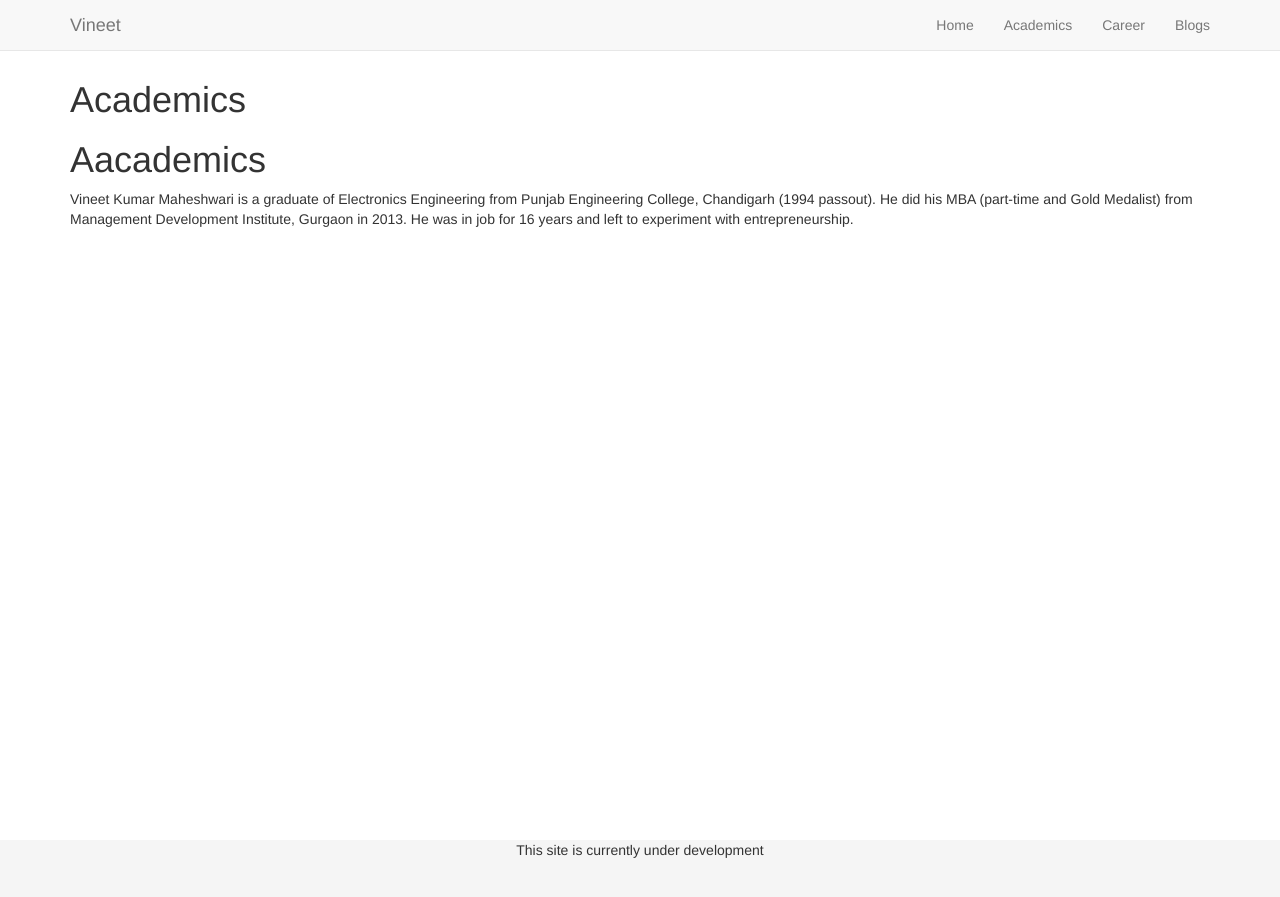
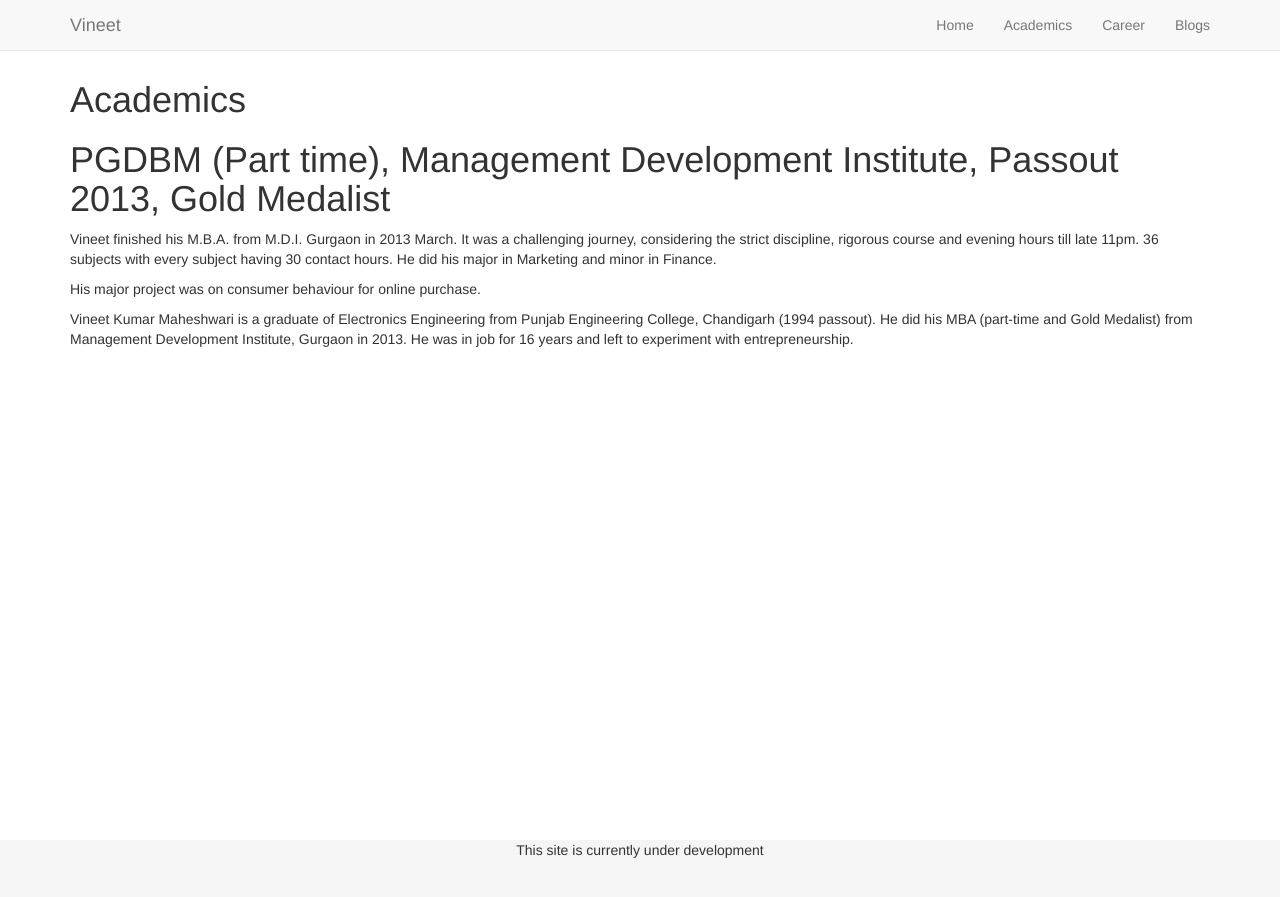
Before and after one commit to vineetma/vineetma.github.io, a Jekyll site: the page built from _self/academics/index.md, in a window 1280 px wide. Shown: the top 897 px of the page. Built offline with Jekyll 4.4.1, drawn with Linux system fonts in a browser that asks for light colours; nearby versions of some CDN libraries.

Commit message:
updated..

```diff
--- a/_self/academics/index.md
+++ b/_self/academics/index.md
@@ -4,5 +4,9 @@ title: Academics
 overview: true
 ---
 
-#Aacademics
+#PGDBM (Part time), Management Development Institute, Passout 2013, Gold Medalist
+Vineet finished his M.B.A. from M.D.I. Gurgaon in 2013 March. It was a challenging journey, considering the strict discipline, rigorous course and evening hours till late 11pm. 36 subjects with every subject having 30 contact hours. He did his major in Marketing and minor in Finance.
+
+His major project was on consumer behaviour for online purchase.
+
 Vineet Kumar Maheshwari is a graduate of Electronics Engineering from Punjab Engineering College, Chandigarh (1994 passout). He did his MBA (part-time and Gold Medalist) from Management Development Institute, Gurgaon in 2013. He was in job for 16 years and left to experiment with entrepreneurship.
```
